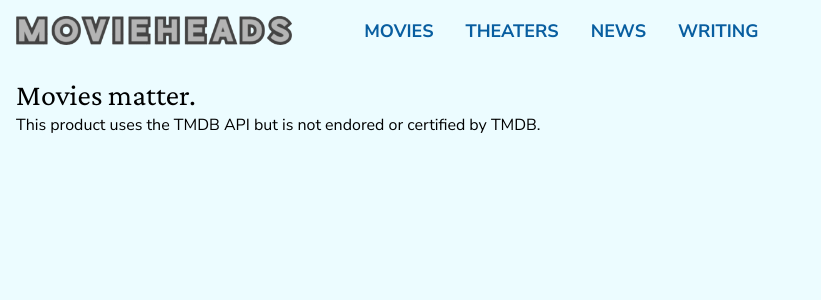
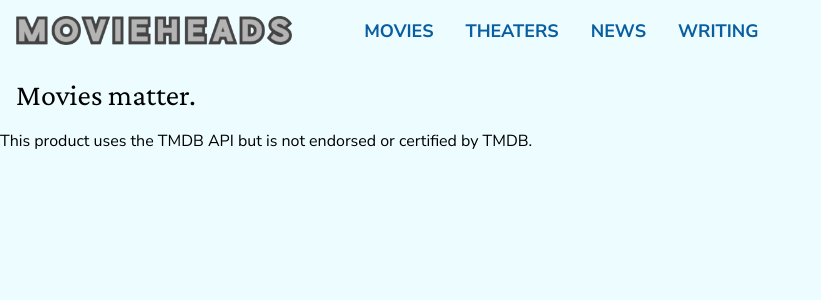
Before and after one commit to eli-boninger/movieheads, a Next.js app: page / in a window 1280 px wide. Shown: the top 300 px of the page, without its empty margins (0-821 px from the left). Built offline with nearby package versions, Linux system fonts and the light colour scheme.

Commit message:
add scroll animations to nav bar

```diff
--- a/app/globals.css
+++ b/app/globals.css
@@ -1,3 +1,24 @@
 @tailwind base;
 @tailwind components;
 @tailwind utilities;
+
+@keyframes background-to-white {
+  from {
+    background-color: #ecfcff;
+    box-shadow: none;
+  }
+
+  to {
+    background-color: white;
+    -webkit-box-shadow: 0px 3px 5px 0px rgba(0, 0, 0, 0.25);
+    -moz-box-shadow: 0px 3px 5px 0px rgba(0, 0, 0, 0.25);
+    box-shadow: 0px 3px 5px 0px rgba(0, 0, 0, 0.25);
+  }
+}
+
+#navbar {
+  animation-name: background-to-white;
+  animation-duration: 3s;
+  animation-fill-mode: forwards;
+  animation-timeline: scroll(block nearest);
+}
--- a/app/layout.tsx
+++ b/app/layout.tsx
@@ -20,11 +20,11 @@ export default function RootLayout({
   return (
     <html lang="en">
       <body
-        className={`${nunitoSans.className} antialiased bg-main-50 pl-4`}
+        className={`${nunitoSans.className} antialiased bg-main-50`}
       >
         <NavBar />
 
-        <main className="pt-4">
+        <main className="pt-4 pl-4">
           <Providers>
             {children}
           </Providers>
--- a/app/movies/page.tsx
+++ b/app/movies/page.tsx
@@ -11,7 +11,7 @@ interface ApiResponse {
 
 async function Movies() {
     const { data: nowPlaying } = await axios.get<ApiResponse>(`${process.env.TMDB_API_URL}/movie/now_playing?api_key=${process.env.TMDB_API_KEY}`)
-    console.log(nowPlaying.results[0])
+    console.log(nowPlaying)
     return (
         <section>
             <h1 className="text-xl">Now playing</h1>
--- a/app/ui/footer.tsx
+++ b/app/ui/footer.tsx
@@ -1,5 +1,5 @@
 const Footer = () =>
-    <p>This product uses the TMDB API but is not endored or certified by TMDB.</p>
+    <p className="mt-4">This product uses the TMDB API but is not endorsed or certified by TMDB.</p>
 
 
 export default Footer;
--- a/app/ui/navbar.tsx
+++ b/app/ui/navbar.tsx
@@ -3,7 +3,7 @@ import Image from "next/image";
 
 const NavBar = () => {
     return (
-        <header className="pb-4 pt-4">
+        <header className="p-4 sticky top-0 " id="navbar">
             <nav className="flex items-center gap-8">
                 <Link href="/" className="mr-10">
                     <Image
```
